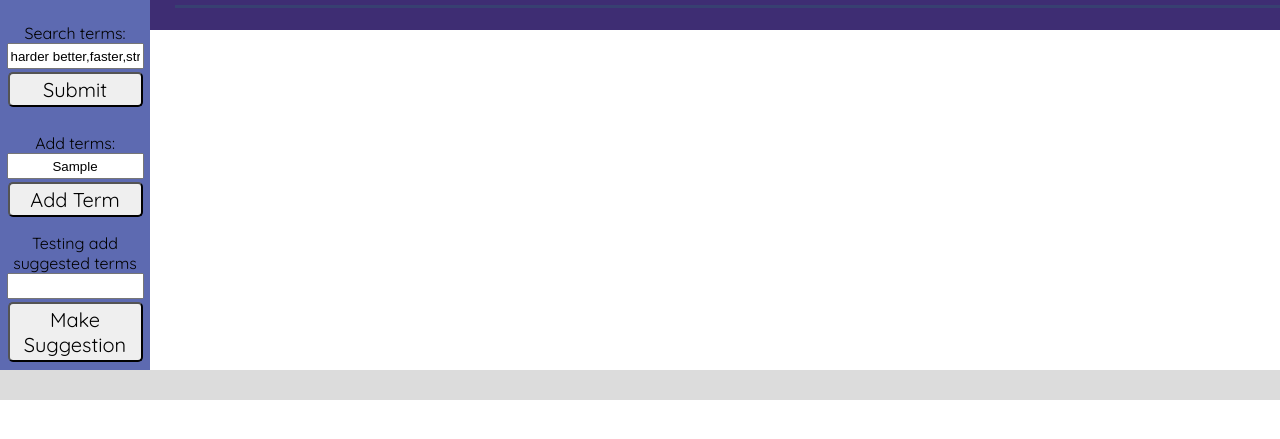
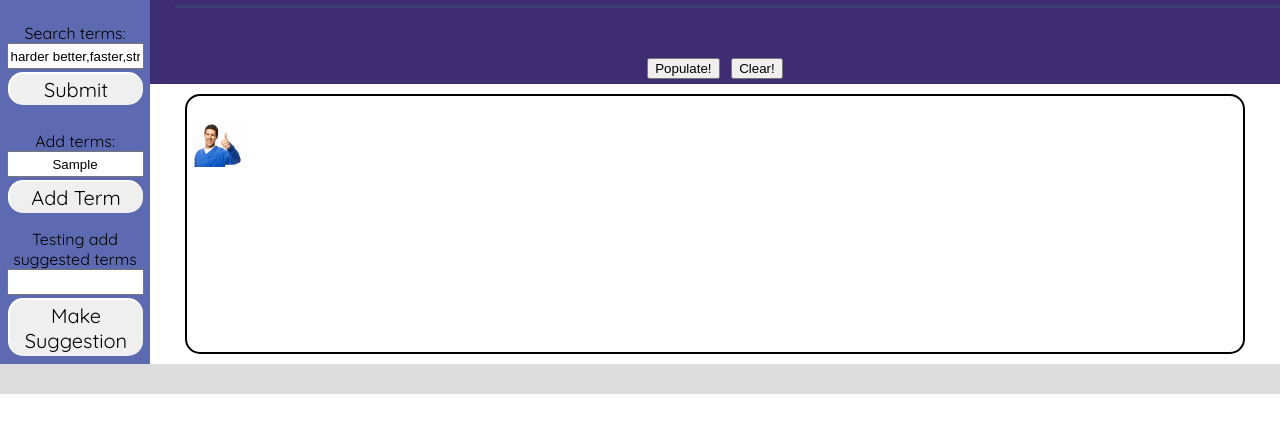
Before and after one commit to airhawk9/collective-memory, a plain HTML site: page index.html in a window 1280 px wide. Both pictures are taken after typing "Sample" into the empty fields and a click on the button "Add Term". Shown: the part 195-634 px from the top of the page. Drawn offline with Linux system fonts and the light colour scheme.

Commit message:
added lots of stuf but it wasnt that much code

```diff
--- a/Input/style.scss
+++ b/Input/style.scss
@@ -17,10 +17,14 @@ body {
 	"suggestions termsSearched termsSearched termsSearched termsSearched termsSearched termsSearched termsSearched termsSearched termsSearched termsSearched termsSearched termsSearched " //
 	"suggestions content content content content content content content content content content content content " //
 	"footer footer footer footer footer footer footer footer footer footer footer footer footer";
-	grid-auto-flow: row;
+	grid-auto-flow: column;
 	font-size: 16pt;
 	height: 100%;
 	grid-gap: 0px 0px;
+}
+
+.borderRad {
+	border-radius: 15px;
 }
 
 #header {
@@ -34,8 +38,25 @@ hr {
 	background-color: $headBorder;
 	color: $headBorder;
 }
+
 #content {
 	grid-area: content;
+	display: grid;
+	grid-template-columns: 25px repeat(3, 1fr) 25px;
+	padding: 10px;
+	position: relative;
+	grid-auto-flow: row;
+}
+
+.content {
+	grid-column: 2 / span 3;
+	border: 2px solid black;
+	img {
+		width: 50px;
+		padding: 5px;
+		padding: 5px;
+		padding: 5px;
+	}
 }
 
 form {
@@ -57,7 +78,9 @@ form {
 		padding-bottom: 3px;
 		padding-top: 3px;
 		margin-top: 3px;
-		border-radius: 5px;
+		border: 0px;
+		border-left: 2px solid white;
+		border-top: 2px solid white;
 	}
 }
 
--- a/index.html
+++ b/index.html
@@ -28,7 +28,7 @@
 					<input type="text" name="searchBar" onsubmit="false" value="harder better,faster,stronger">
 				</div>
 
-				<button type="button" id="submitNewSearch">Submit</button>
+				<button type="button" id="submitNewSearch" class="borderRad">Submit</button>
 			</form>
 			<br>
 			<form id="addTerm" onkeypress="return event.keyCode != 13;" class="centered">
@@ -38,7 +38,7 @@
 					<input name="addTerms" type="text" onsubmit="false" class="centered">
 				</div>
 
-				<button type="button" id="addTermButt">Add Term</button>
+				<button type="button" id="addTermButt" class="borderRad">Add Term</button>
 			</form>
 
 		</div>
@@ -49,7 +49,7 @@
 				<input type="text" id='addClickTerm' name="testTerms">
 			</div>
 
-			<button type="button" id="makeSugButton">Make Suggestion</button>
+			<button type="button" id="makeSugButton" class="borderRad">Make Suggestion</button>
 		</form>
 		<div id="sugTerms"></div>
 
@@ -59,9 +59,13 @@
 		<div class="line">
 			<hr noshade="noshade">
 		</div>
+		<button id="populate">Populate!</button>
+		<button id="clearContent">Clear!</button>
 
 	</div>
-	<div id="content"></div>
+	<div id="content">
+
+	</div>
 
 
 	<script>
@@ -102,6 +106,12 @@
 			}
 
 		}
+		document.getElementById("populate").addEventListener("click", function () {
+			populateContent()
+		});
+		document.getElementById("clearContent").addEventListener("click", function () {
+			clearContent()
+		});
 	</script>
 	<div id="header">
 	</div>
--- a/script.js
+++ b/script.js
@@ -2,6 +2,8 @@ var totSearch = [];
 var totSuggestions = [];
 var deletedTerm;
 var stringQuery;
+var contentRow = 0;
+var contentItems = [];
 
 function splitTerms(search) {
 	deliQuery(false, totSearch);
@@ -47,7 +49,7 @@ function searchTerms() { //searches your combonation of terms from the wholeQuer
 	}
 	updateSearch();
 	document.getElementById('sTerms').setAttribute('style', "background-color: " + getRandomColor() + ';');
-
+	populateContent();
 }
 
 function makeDiv(term, location, list) {
@@ -140,19 +142,39 @@ function addTerms(term) { //adds a word to the search
 
 }
 
-function populateContent(source, imageURL) {
+function populateContent( /*source, imageURL*/ ) { //displays the search results with a preview of content available
+	var source = '';
+	var imageURL = "test_assets/test.jpg";
 	var newDiv = document.createElement('div');
 	var newP = document.createElement('p');
 	var newImg = document.createElement('img');
+	var removeIcon = document.createElement('I');
 
-	newDiv.setAttribute('class', 'content');
+	contentRow++; //adds as many rows as there is content
+	newDiv.setAttribute('class', 'content borderRad');
 	newDiv.appendChild(newP);
 	newDiv.appendChild(newImg);
+
+	//newImg.setAttribute('src', 'imageUrl');
+	newImg.src = imageURL;
 	newP.setAttribute('src', 'source');
-	newImg.setAttribute('src', 'imageUrl');
+
+	document.getElementById('content').setAttribute('style', 'grid-template-rows: repeat(' + contentRow + ', auto);');
+	document.getElementById('content').appendChild(newDiv);
+	contentItems.push(newDiv);
 
 
 
+
+}
+
+function clearContent(delSelf) {
+
+	for (i = 0; i < contentItems.length; i++) {
+		document.getElementById('content').removeChild(contentItems[i]);
+	}
+	contentItems = [];
+	contentRow = 0;
 }
 
 function getRandomColor() {
```
Also changed, not shown: Output/style.css, test_assets/test.jpg (added), 1 other file.
